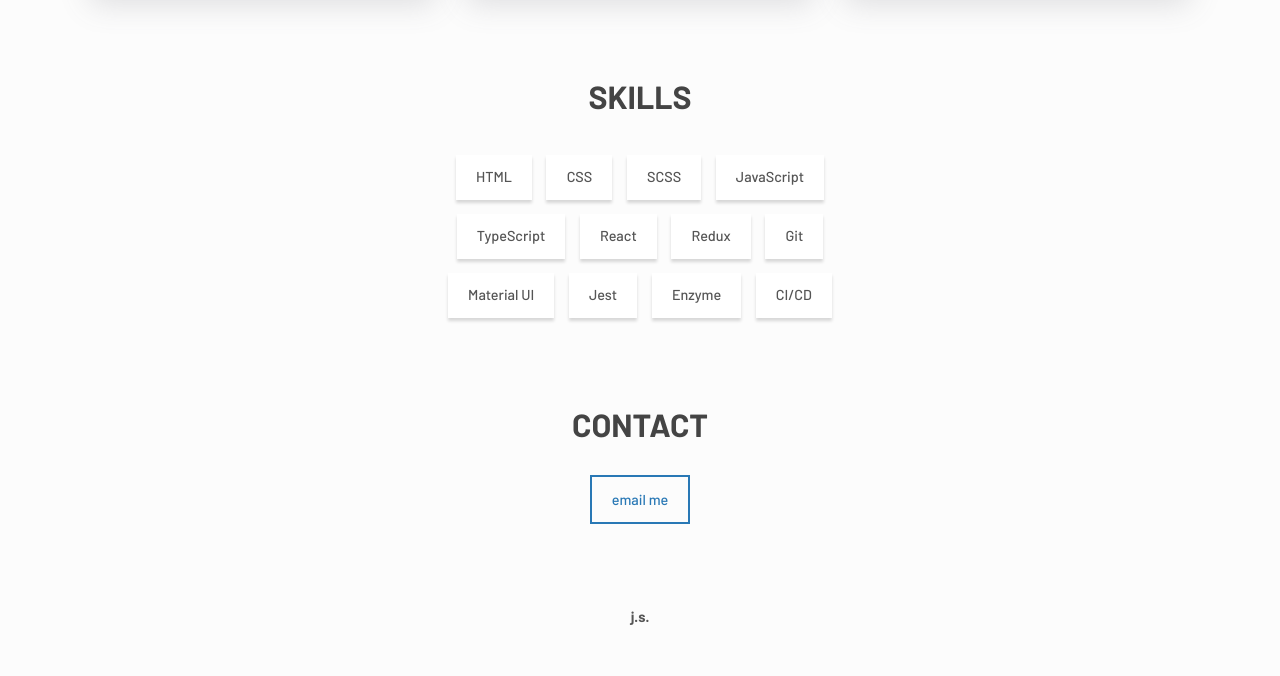
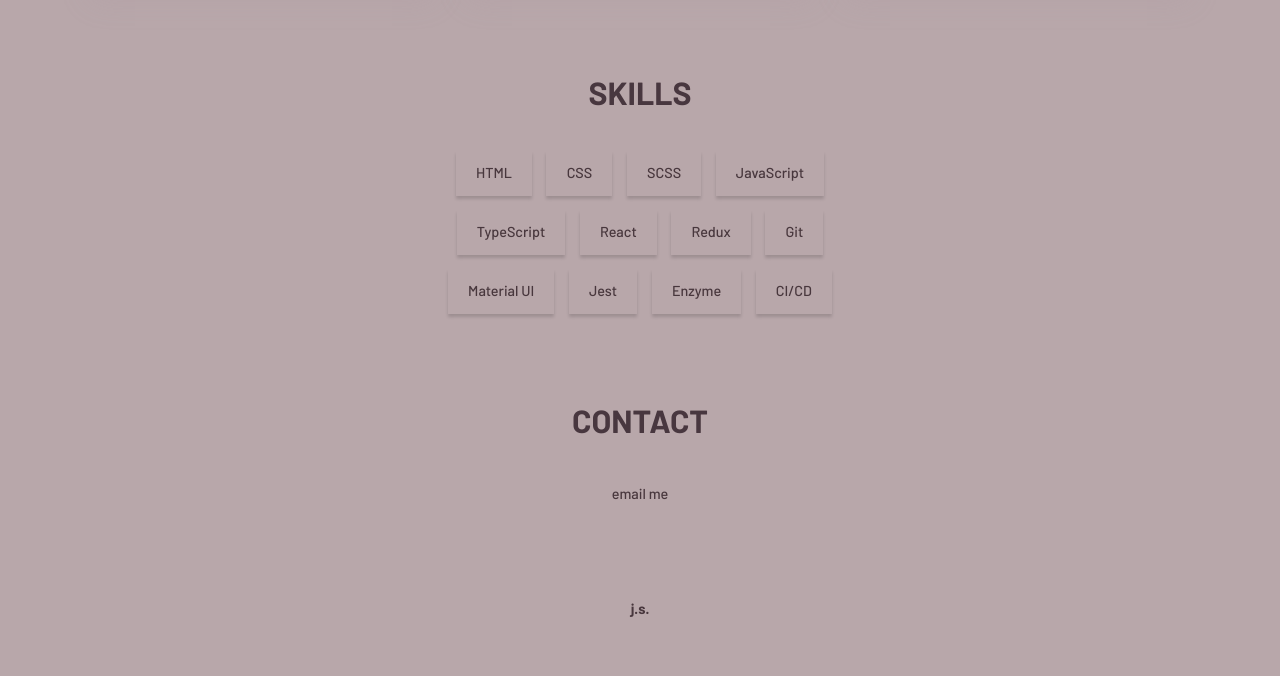
Before and after one commit to JacksonScully/JacksonScully.github.io, a plain HTML site: page index.html in a window 1280 px wide. Shown: the part 1008-1684 px from the top of the page. Drawn offline with Linux system fonts and the light colour scheme.

Commit message:
Update styles.css

```diff
--- a/styles.css
+++ b/styles.css
@@ -27,12 +27,12 @@ body {
 }
 
 .light {
-  --clr-bg: #fcfcfc;
-  --clr-bg-alt: #fff;
-  --clr-fg: #555;
-  --clr-fg-alt: #444;
-  --clr-primary: #2978b5;
-  --shadow: rgba(100, 100, 111, 0.2) 0px 7px 29px 0px;
+  --clr-bg:#b8a7aa;
+  --clr-bg-alt: #ab989e
+  --clr-primary: #ebe6ea;
+  --clr-fg:#48373d;
+  --clr-fg-alt:#48373f;
+  --shadow: rgba(171, 152, 158, .2) 0px 7px 29px 0px;
 }
 
 .dark {
```
